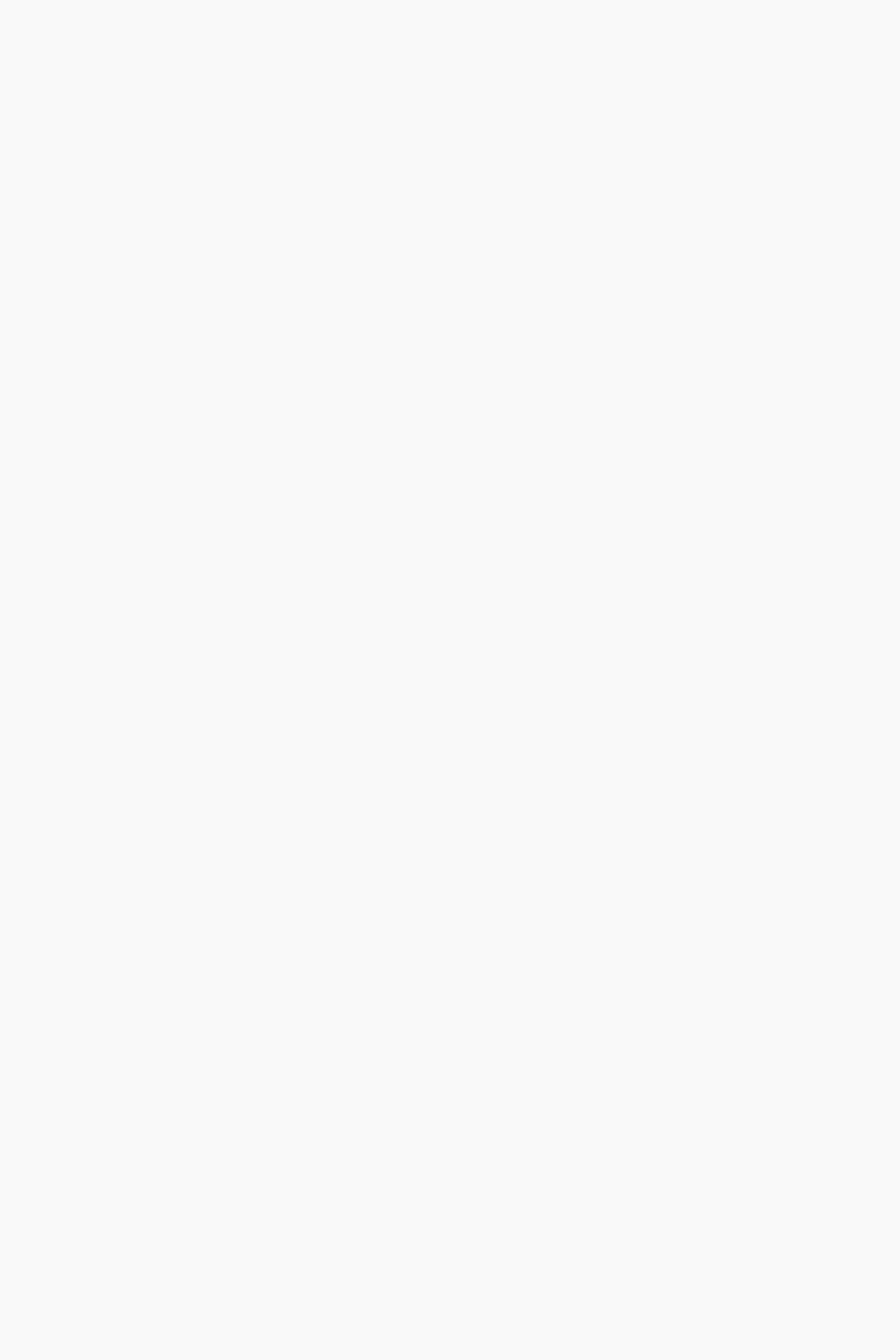
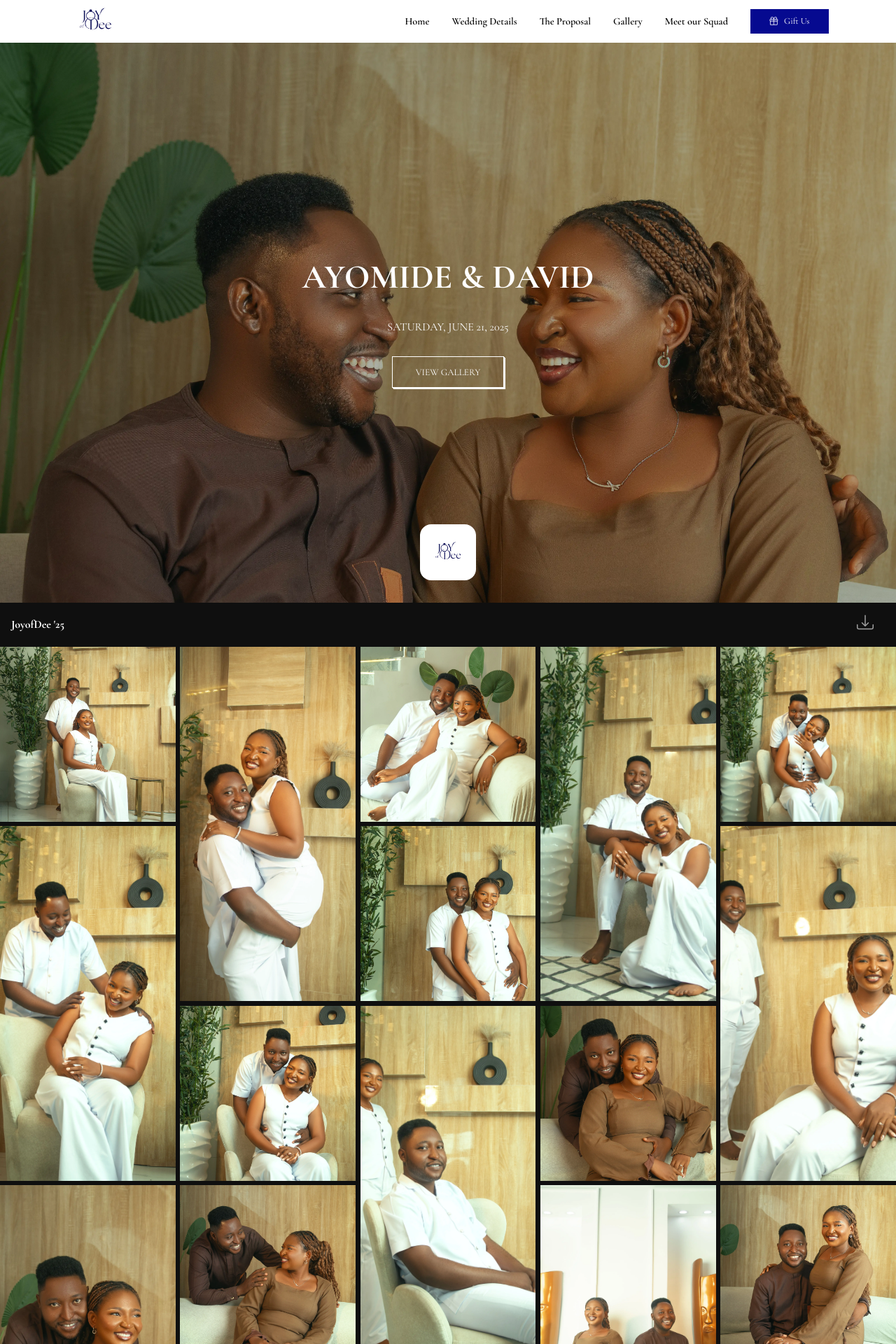
Before and after one commit to Olu-Tobi/joyofdee, a React (Create React App) app: page /gallery in a window 1280 px wide. Before the commit this address had no page. Shown: the top 1920 px of the page at 70% size. Before the commit the page ends 800 px from the top, so only its background shows below. Built offline with nearby package versions, Linux system fonts and the light colour scheme; a web font is replaced by a local one.

Commit message:
gallery update

```diff
--- a/package.json
+++ b/package.json
@@ -7,7 +7,9 @@
     "@testing-library/jest-dom": "^6.6.3",
     "@testing-library/react": "^16.2.0",
     "@testing-library/user-event": "^13.5.0",
+    "file-saver": "^2.0.5",
     "fontfaceobserver": "^2.3.0",
+    "jszip": "^3.10.1",
     "lucide-react": "^0.487.0",
     "react": "^19.0.0",
     "react-dom": "^19.0.0",
--- a/src/App.js
+++ b/src/App.js
@@ -3,6 +3,7 @@ import { BrowserRouter, Routes, Route } from "react-router-dom";
 import { ToastContainer } from "react-toastify";
 import "react-toastify/dist/ReactToastify.css";
 import Home from "./pages/Home";
+import Gallery from "./pages/Gallery";
 
 function App() {
   return (
@@ -11,6 +12,7 @@ function App() {
       <BrowserRouter>
         <Routes>
           <Route path="/" element={<Home />} />
+          <Route path="/gallery" element={<Gallery />} />
         </Routes>
       </BrowserRouter>
     </>
--- a/src/components/Data.js
+++ b/src/components/Data.js
@@ -33,4 +33,57 @@ export const PreWedding = [
     id: 7,
     image: "/prewed7.webp",
   },
+
+  {
+    id: 8,
+    image: "/prewed8.webp",
+  },
+
+  {
+    id: 9,
+    image: "/prewed9.webp",
+  },
+
+  {
+    id: 10,
+    image: "/prewed10.webp",
+  },
+
+  {
+    id: 11,
+    image: "/prewed11.webp",
+  },
+
+  {
+    id: 12,
+    image: "/prewed12.webp",
+  },
+
+  {
+    id: 13,
+    image: "/prewed13.webp",
+  },
+
+  {
+    id: 14,
+    image: "/prewed14.webp",
+  },
+  {
+    id: 15,
+    image: "/prewed15.webp",
+  },
+
+  {
+    id: 16,
+    image: "/prewed16.webp",
+  },
+
+  {
+    id: 17,
+    image: "/prewed17.webp",
+  },
+  {
+    id: 18,
+    image: "/prewed18.webp",
+  },
 ];
--- a/src/components/Navbar.jsx
+++ b/src/components/Navbar.jsx
@@ -17,6 +17,10 @@ const Wrapper = styled.div`
   justify-content: space-between;
   @media screen and (max-width: 1280px) {
     height: 3.8rem;
+  }
+
+  @media screen and (max-width: 748px) {
+    width: 90%;
   }
 `;
 const Logo = styled.img`
@@ -138,7 +142,7 @@ const linkOption = [
   },
 
   {
-    url: "/",
+    url: "/gallery",
     link: "Gallery ",
   },
 
@@ -164,12 +168,10 @@ const Navbar = ({ option }) => {
             ))}
           </LiDiv>
 
-          <a href="/wishlist">
           <Btn>
             <GoGift />
             Gift Us
           </Btn>
-          </a>
         </Ul>
 
         <MenuDiv>
@@ -197,17 +199,10 @@ const Navbar = ({ option }) => {
               ))}
             </LiDiv>
 
-            <a
-              href="/wishlist"
-              onClick={() => {
-                setClick(false);
-              }}
-            >
             <Btn>
               <GoGift style={{ fontSize: "1.1rem" }} />
               Gift Us
             </Btn>
-            </a>
           </Ul2>
         )}
       </Wrapper>
--- /dev/null
+++ b/src/components/PreIntro.jsx
@@ -0,0 +1,127 @@
+import styled from "styled-components";
+
+const Div = styled.div``;
+const Wrapper = styled.div`
+  width: 100%;
+  height: 100vh;
+  display: flex;
+  flex-direction: column;
+  align-items: center;
+  justify-content: center;
+  gap: 2rem;
+  position: relative;
+  color: #fff;
+
+  @media screen and (max-width: 748px) {
+    height: 80vh;
+  }
+`;
+const Img = styled.img`
+  position: absolute;
+  top: 0;
+  left: 0;
+  width: 100%;
+  height: 100%;
+  object-fit: cover;
+  z-index: -1;
+`;
+const Layer = styled.div`
+  position: absolute;
+  top: 0;
+  left: 0;
+  width: 100%;
+  height: 100%;
+  background: #00000050;
+  z-index: -1;
+`;
+
+const H2 = styled.h2`
+  font-size: 3rem;
+  text-align: center;
+  @media screen and (max-width: 748px) {
+    font-size: 2.5rem;
+  }
+`;
+const P = styled.p`
+  font-size: 1rem;
+`;
+const Btn = styled.button`
+  display: flex;
+  align-items: center;
+  justify-content: center;
+  gap: 0.7rem;
+  background: transparent;
+  border: 1px solid #fff;
+  color: #fff;
+  cursor: pointer;
+  //border: none;
+
+  width: 10rem;
+  height: 2.8rem;
+  box-shadow: 1px 1px white, 2px 2px #fff;
+
+  font-family: inherit;
+  position: relative;
+
+  &::before,
+  &::after {
+    content: "";
+    position: absolute;
+    background: #ffffff;
+  }
+  &::before {
+    top: 100%;
+    left: 1px;
+    height: 2px;
+    width: 1px;
+  }
+  &::after {
+    left: 100%;
+    top: 1px;
+    height: 1px;
+    width: 2px;
+  }
+
+  @media screen and (max-width: 1024px) {
+    width: 11rem;
+    height: 3rem;
+  }
+
+  @media screen and (max-width: 748px) {
+    width: 12rem;
+    height: 3.2rem;
+  }
+`;
+
+const Logo = styled.img`
+  width: 4rem;
+  height: 4rem;
+  position: absolute;
+  bottom: 2rem;
+  background: #fff;
+  padding: 0.5rem;
+  border-radius: 1rem;
+`;
+
+const A = styled.a`
+  text-decoration: none;
+`;
+
+const PreIntro = () => {
+  return (
+    <Div>
+      <Wrapper>
+        <Img src="/prewed17.webp" alt="image" />
+        <Layer />
+        <H2>AYOMIDE & DAVID</H2>
+        <P>SATURDAY, JUNE 21, 2025</P>
+        <A href="#show">
+          <Btn>VIEW GALLERY</Btn>
+        </A>
+        <Logo src="/logo.webp" alt="logo" />
+      </Wrapper>
+    </Div>
+  );
+};
+
+export default PreIntro;
--- a/src/components/PreShow.jsx
+++ b/src/components/PreShow.jsx
@@ -103,7 +103,7 @@ const PreShow = () => {
     <Div>
       <Wrapper>
         <PictureDiv>
-          {PreWedding.map((item, i) => (
+          {PreWedding.slice(0, 7).map((item, i) => (
             <Img key={i} src={item.image} alt="image" />
           ))}
         </PictureDiv>
--- /dev/null
+++ b/src/components/Preshow2.jsx
@@ -0,0 +1,299 @@
+import styled from "styled-components";
+import { PreWedding } from "./Data";
+
+import JSZip from "jszip";
+import { saveAs } from "file-saver";
+import { BsDownload } from "react-icons/bs";
+import {
+  MdOutlineKeyboardBackspace,
+  MdArrowBack,
+  MdArrowForward,
+} from "react-icons/md"; // Arrows for navigation
+import { useState } from "react";
+
+const Div = styled.div`
+  display: flex;
+  flex-direction: column;
+  align-items: center;
+  gap: 5rem;
+  padding-bottom: 3rem;
+  background: #0f0f0f;
+`;
+
+const Wrapper = styled.div`
+  width: 100%;
+  margin: 0 auto;
+  display: flex;
+  flex-direction: column;
+`;
+
+const Head = styled.div`
+  padding: 1rem 0;
+  display: flex;
+  align-items: center;
+  justify-content: space-between;
+`;
+
+const H2 = styled.h2`
+  font-size: 1rem;
+  color: #fff;
+  padding-left: 1rem;
+`;
+
+const PictureDiv = styled.div`
+  width: 100%;
+  display: grid;
+  grid-template-columns: repeat(
+    auto-fill,
+    minmax(300px, 1fr)
+  ); /* Responsive masonry layout */
+  grid-auto-rows: 250px; /* Base height for rows */
+  gap: 0.4rem; /* Uniform gap between images */
+
+  @media screen and (max-width: 1280px) {
+    grid-template-columns: repeat(auto-fill, minmax(250px, 1fr));
+  }
+
+  @media screen and (max-width: 1024px) {
+    grid-template-columns: repeat(auto-fill, minmax(300px, 1fr));
+  }
+
+  @media screen and (max-width: 600px) {
+    grid-template-columns: repeat(auto-fill, minmax(150px, 1fr));
+  }
+`;
+
+const Img = styled.img`
+  width: 100%;
+  height: 100%;
+  object-fit: cover;
+  cursor: pointer;
+
+  transition: filter 0.3s ease; /* Smooth transition for hover effect */
+
+  &:hover {
+    filter: brightness(1.2); /* Increases brightness on hover */
+  }
+
+  &:nth-child(2n) {
+    grid-row: span 2;
+  }
+`;
+
+const Download = styled.div`
+  margin-right: 2rem;
+  font-size: 1.5rem;
+  cursor: pointer;
+  opacity: 0.6;
+  color: #fff;
+
+  &:hover {
+    opacity: 1;
+  }
+`;
+
+const BtnDiv = styled.div``;
+const Btn = styled.button`
+  display: flex;
+  align-items: center;
+  justify-content: center;
+  gap: 0.7rem;
+  background: transparent;
+  border: 1px solid #fff;
+  color: #fff;
+  cursor: pointer;
+
+  width: 10rem;
+  height: 2.8rem;
+  box-shadow: 1px 1px white, 2px 2px #fff;
+`;
+
+const ModalOverlay = styled.div`
+  position: fixed;
+  top: 0;
+  left: 0;
+  width: 100vw;
+  height: 100vh;
+  backdrop-filter: blur(10px); /* Adds the blur effect */
+  background: rgba(0, 0, 0, 0.5); /* Dark tinted background */
+  display: flex;
+  align-items: center;
+  justify-content: center;
+  z-index: 9999;
+`;
+
+const ModalContent = styled.div`
+  position: relative;
+  background: transparent;
+  padding: 1rem;
+  width: 100%;
+  height: 100%;
+  display: flex;
+  flex-direction: column;
+  align-items: center;
+  justify-content: center;
+`;
+
+const ModalImg = styled.img`
+  width: 90%;
+  height: 90%;
+  object-fit: contain;
+`;
+
+const CloseButton = styled(MdOutlineKeyboardBackspace)`
+  position: absolute;
+  top: 30px;
+  left: 20px;
+  font-size: 1.7rem;
+  cursor: pointer;
+  color: #fff;
+`;
+
+const ArrowButton = styled.button`
+  position: absolute;
+  top: 50%;
+  transform: translateY(-50%);
+  background: transparent;
+  border: none;
+  color: #fff;
+  font-size: 2.5rem;
+  cursor: pointer;
+
+  &:hover {
+    color: #ccc;
+  }
+
+  ${({ left }) => left && `left: 20px;`}
+  ${({ right }) => right && `right: 20px;`}
+`;
+
+const DownloadButton = styled.button`
+  position: absolute;
+  top: 30px;
+  right: 3rem;
+  font-size: 1.7rem;
+
+  color: #fff;
+  background: transparent;
+
+  border: none;
+  cursor: pointer;
+  display: flex;
+  align-items: center;
+
+  &:hover {
+    color: #ccc;
+  }
+`;
+
+const A = styled.a`
+  text-decoration: none;
+`;
+
+const PreShow2 = () => {
+  const [selectedImageIndex, setSelectedImageIndex] = useState(null);
+
+  const downloadAllImages = async () => {
+    const zip = new JSZip();
+    const folder = zip.folder("PreWeddingImages");
+
+    for (let i = 0; i < PreWedding.length; i++) {
+      const imagePath = `${PreWedding[i].image}`;
+      const response = await fetch(imagePath);
+      if (!response.ok) {
+        console.error(`Failed to fetch image: ${imagePath}`);
+        continue;
+      }
+      const blob = await response.blob();
+      folder.file(PreWedding[i].image, blob);
+    }
+
+    zip.generateAsync({ type: "blob" }).then((content) => {
+      saveAs(content, "PreWeddingImages.zip");
+    });
+  };
+
+  const openModal = (index) => {
+    setSelectedImageIndex(index);
+  };
+
+  const closeModal = () => {
+    setSelectedImageIndex(null);
+  };
+
+  const nextImage = () => {
+    setSelectedImageIndex((prevIndex) =>
+      prevIndex === PreWedding.length - 1 ? 0 : prevIndex + 1
+    );
+  };
+
+  const prevImage = () => {
+    setSelectedImageIndex((prevIndex) =>
+      prevIndex === 0 ? PreWedding.length - 1 : prevIndex - 1
+    );
+  };
+
+  const downloadImage = (image) => {
+    saveAs(image, image.split("/").pop());
+  };
+
+  return (
+    <Div id="show">
+      <Wrapper>
+        <Head>
+          <H2>JoyofDee '25</H2>
+          <Download onClick={downloadAllImages} title="Download All">
+            <BsDownload />
+          </Download>
+        </Head>
+        <PictureDiv>
+          {PreWedding.map((item, i) => (
+            <Img
+              key={i}
+              src={item.image}
+              alt="image"
+              onClick={() => openModal(i)}
+            />
+          ))}
+        </PictureDiv>
+      </Wrapper>
+      <BtnDiv>
+        <A href="#show">
+          <Btn>BACK TO TOP</Btn>
+        </A>
+      </BtnDiv>
+
+      {selectedImageIndex !== null && (
+        <ModalOverlay onClick={closeModal}>
+          <ModalContent onClick={(e) => e.stopPropagation()}>
+            <ArrowButton left onClick={prevImage}>
+              <MdArrowBack />
+            </ArrowButton>
+
+            <DownloadButton
+              onClick={() =>
+                downloadImage(PreWedding[selectedImageIndex].image)
+              }
+              title="Download"
+            >
+              <BsDownload />
+            </DownloadButton>
+
+            <CloseButton onClick={closeModal} />
+
+            <ModalImg
+              src={PreWedding[selectedImageIndex].image}
+              alt="Selected"
+            />
+
+            <ArrowButton right onClick={nextImage}>
+              <MdArrowForward />
+            </ArrowButton>
+          </ModalContent>
+        </ModalOverlay>
+      )}
+    </Div>
+  );
+};
+
+export default PreShow2;
--- /dev/null
+++ b/src/pages/Gallery.js
@@ -0,0 +1,17 @@
+import { useState } from "react";
+import PreShow2 from "../components/Preshow2";
+import Navbar from "../components/Navbar";
+import PreIntro from "../components/PreIntro";
+import Footer from "../components/Footer";
+
+export default function Gallery() {
+  const [option, setOption] = useState("Gallery");
+  return (
+    <>
+      <Navbar />
+      <PreIntro />
+      <PreShow2 />
+      <Footer />
+    </>
+  );
+}
```
Also changed, not shown: 1 other file (tests, documents, lock files or other folders). Lines whose indentation alone changed are shown as unchanged.
